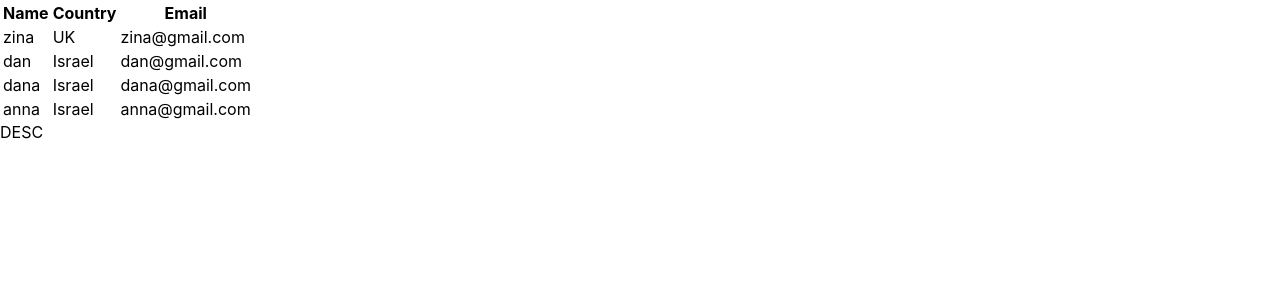
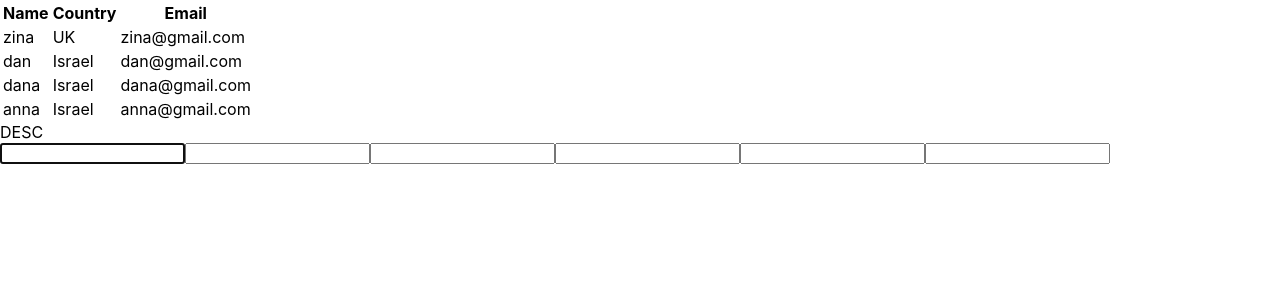
Before and after one commit to roiavidar/tocode-ex, a React (Create React App) app: page / in a window 1280 px wide. Shown: the top 300 px of the page. Built offline with nearby package versions, Linux system fonts and the light colour scheme.

Commit message:
inputs auto focus

```diff
--- a/src/App.tsx
+++ b/src/App.tsx
@@ -17,6 +17,7 @@ import TicTacToe from './components/TicTacToe/TicTacToe';
 import { AI } from './components/TicTacToe/AI';
 import SortableTable from './components/SortableTable/SortableTable';
 import SortableTableService from './components/SortableTable/SortableTable.service';
+import InputsAutoFocus from './components/InputsSwitchingFocus/InputsAutoFocus';
 
 function App() {
 
@@ -89,6 +90,7 @@ function App() {
     <UserForm stepsForm={stepsForm} />
     <TicTacToe gameSpeed={1500} computerAI={{isFirst: true, logic: new AI()}} /> */}
     <SortableTable sortableService={sortableTable} />
+    <InputsAutoFocus inputsNumber={6} />
     </>
   );
 }
--- /dev/null
+++ b/src/components/InputsSwitchingFocus/InputAutoFocus.tsx
@@ -0,0 +1,26 @@
+import React, { useRef, ChangeEvent, useEffect } from 'react';
+
+export default function InputAutoFocus(props: {
+    updateValue: (newValue: string) => void
+    value: string,
+    focus: boolean,
+}) {
+    const {updateValue, value, focus} = props;
+    const refToInput = useRef<HTMLInputElement>(null);
+
+    useEffect(() => {
+        if(focus && refToInput.current) {
+            refToInput.current.focus();
+        }
+    }, [focus]);
+
+
+    return (
+        <input
+            type="text"
+            ref={refToInput}
+            value={value}
+            tabIndex={1}
+            onChange={(event: ChangeEvent<HTMLInputElement>) => { updateValue(event.target.value) }} />
+    )
+}
--- /dev/null
+++ b/src/components/InputsSwitchingFocus/InputsAutoFocus.tsx
@@ -0,0 +1,39 @@
+import React, { useState } from 'react';
+import InputAutoFocus from './InputAutoFocus';
+
+export default function InputsAutoFocus(props: {
+    inputsNumber: number
+}) {
+    const {inputsNumber} = props;
+    const initialInputs = Array(inputsNumber).fill('');
+    const [characters, setCharacters] = useState<string[]>(initialInputs);
+    const [currentFocus, setCurrentFocus] = useState<number>(0);
+
+    function updateState(newValue: string, index: number) {
+        const newFocus = getNextIndex(index);
+        setCurrentFocus(newFocus);
+        setCharacters([...characters.slice(0,index), newValue, ...characters.slice(index + 1, characters.length)]);
+    }
+
+    function getNextIndex(index: number) {
+        if (index + 1 === characters.length) {
+            return 0;
+        } else {
+            return index + 1;
+        }
+    }
+
+    return (
+        <div>
+        {
+            characters.map((char: string, index: number) => (
+                <InputAutoFocus
+                    key={index}
+                    value={char}
+                    updateValue={(value: string) => {updateState(value, index)}}
+                    focus={currentFocus === index} />
+            ))
+        }
+        </div>
+    )
+}
```
Also changed, not shown: 1 other file (tests, documents, lock files or other folders).
